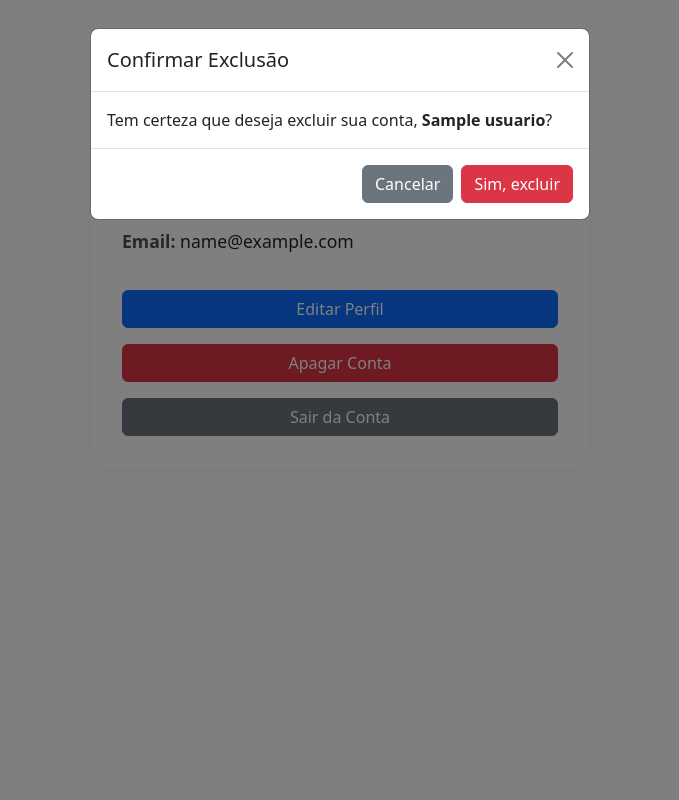
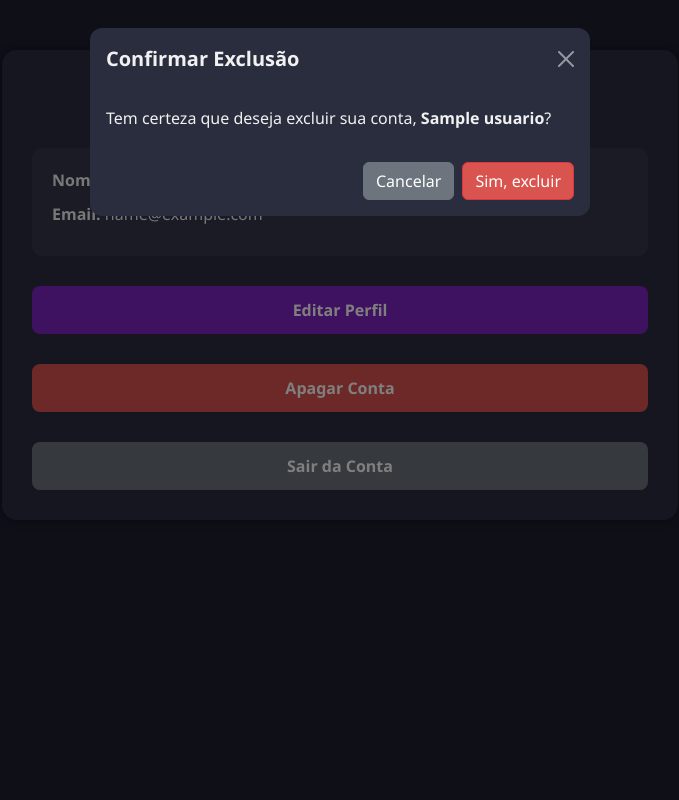
Before and after one commit to BrenoMontenegro/traducao-academica, a Django app: page /perfil/1/ in a window 1280 px wide, after a click on "Apagar Conta". Shown: the whole page, without its empty margins (300-979 px from the left). Run offline with Django 5.2, Linux system fonts and the light colour scheme; tables that the repository leaves empty hold one stand-in row (values such as "Sample post"); parts of the project's set-up code (start-up, migrations or seed data) failed here and were passed over.

Commit message:
padronização visual das telas de atualizar conta, conta atualizada com sucesso e informações do usuário(read)

```diff
--- a/backend/meu_app/static/meu_app/perfil.css
+++ b/backend/meu_app/static/meu_app/perfil.css
@@ -1,29 +1,105 @@
+* {
+    margin: 0;
+    padding: 0;
+    box-sizing: border-box;
+}
+
+:root {
+    --primary-gradient: linear-gradient(135deg, #6a1bb1 0%, #7d24c0 50%, #9341aa 100%);
+    --bg-dark: #1c1f2e;
+    --text-light: #f1f1f1;
+    --card-bg: #2a2d3e;
+    --danger: #d9534f;
+    --primary: #7d24c0;
+}
+
+body {
+    background-color: var(--bg-dark);
+    color: var(--text-light);
+    font-family: 'Segoe UI', Tahoma, Geneva, Verdana, sans-serif;
+    padding-top: 50px;
+}
+
+.container {
+    max-width: 700px;
+    margin: auto;
+}
+
 .perfil-container {
-    max-width: 500px;
-    margin: 80px auto;
-    background-color: #fff;
-    padding: 2rem;
-    border-radius: 1rem;
-    box-shadow: 0 0 20px rgba(0, 0, 0, 0.05);
+    background: var(--card-bg);
+    padding: 30px;
+    border-radius: 15px;
+    box-shadow: 0 0 10px rgba(0,0,0,0.4);
+    display: flex;
+    flex-direction: column;
+    align-items: center;
+    gap: 20px;
 }
 
 .perfil-container h2 {
+    background: var(--primary-gradient);
+    -webkit-background-clip: text;
+    -webkit-text-fill-color: transparent;
+    font-size: 2rem;
     font-weight: bold;
-    color: #2c3e50;
-    text-align: center;
-    margin-bottom: 2rem;
+    margin-bottom: 10px;
+}
+
+.informacoes-perfil {
+    background-color: #343649;
+    width: 100%;
+    padding: 20px;
+    border-radius: 10px;
 }
 
 .informacoes-perfil p {
-    font-size: 1.1rem;
-    margin-bottom: 1.2rem;
-}
-
-.informacoes-perfil strong {
-    color: #495057;
+    margin-bottom: 10px;
+    font-size: 1rem;
 }
 
 .btn-editar {
     width: 100%;
-    margin-top: 1rem;
+    margin-top: 10px;
+    padding: 12px;
+    border: none;
+    border-radius: 8px;
+    font-weight: bold;
+    transition: all 0.2s ease-in-out;
 }
+
+.btn-editar:hover {
+    transform: scale(1.02);
+    opacity: 0.9;
+}
+
+.btn-primary {
+    background-color: var(--primary);
+}
+
+.btn-danger {
+    background-color: var(--danger);
+}
+
+.btn-secondary {
+    background-color: #6c757d;
+}
+
+.modal-content {
+    background-color: #2a2d3e;
+    color: var(--text-light);
+    border-radius: 12px;
+    border: none;
+}
+
+.modal-header,
+.modal-footer {
+    border: none;
+}
+
+.modal-title {
+    font-weight: bold;
+}
+
+.btn-close {
+    filter: invert(1);
+}
--- a/backend/meu_app/templates/meu_app/sucesso.html
+++ b/backend/meu_app/templates/meu_app/sucesso.html
@@ -1,15 +1,17 @@
 <!DOCTYPE html>
 <html lang="pt-br">
+{% load static %}
 <head>
     <meta charset="UTF-8">
     <title>Sucesso</title>
     <link href="https://cdn.jsdelivr.net/npm/bootstrap@5.3.0/dist/css/bootstrap.min.css" rel="stylesheet">
+    <link rel="stylesheet" href="{% static 'meu_app/tela-sucesso.css' %}">
 </head>
-<body class="bg-light">
+<body>
 <div class="container mt-5 text-center">
     <div class="alert alert-success shadow-sm">
         <h4 class="alert-heading">Cadastro atualizado com sucesso!</h4>
-        <a href="{% url 'lista' %}" class="btn btn-primary mt-3">Voltar à lista</a>
+        <a href="{% url 'home' %}" class="btn btn-primary mt-3">Voltar à lista</a>
     </div>
 </div>
 </body>
```
Also changed, not shown: backend/meu_app/static/meu_app/estilo-atualizar-informacoes.css (added, +112 -0 lines), backend/meu_app/static/meu_app/tela-sucesso.css (added, +60 -0 lines), backend/meu_app/templates/meu_app/registro.html (+5 -4 lines).
